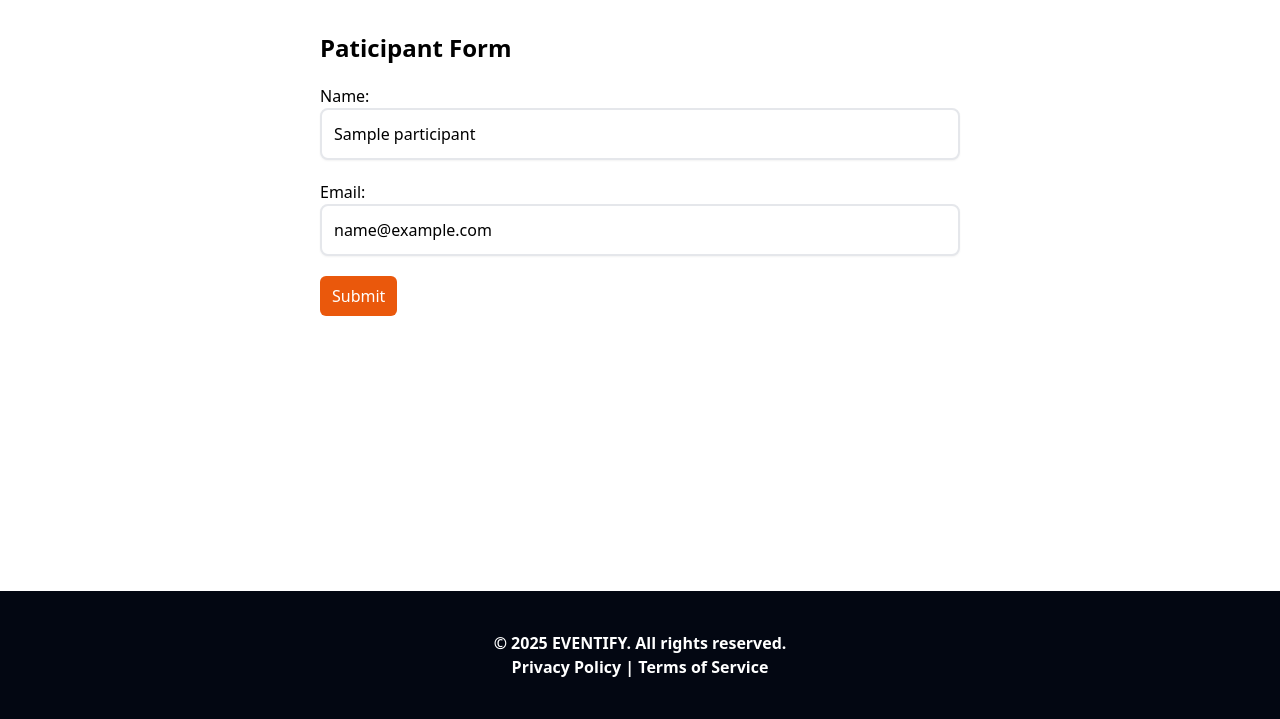
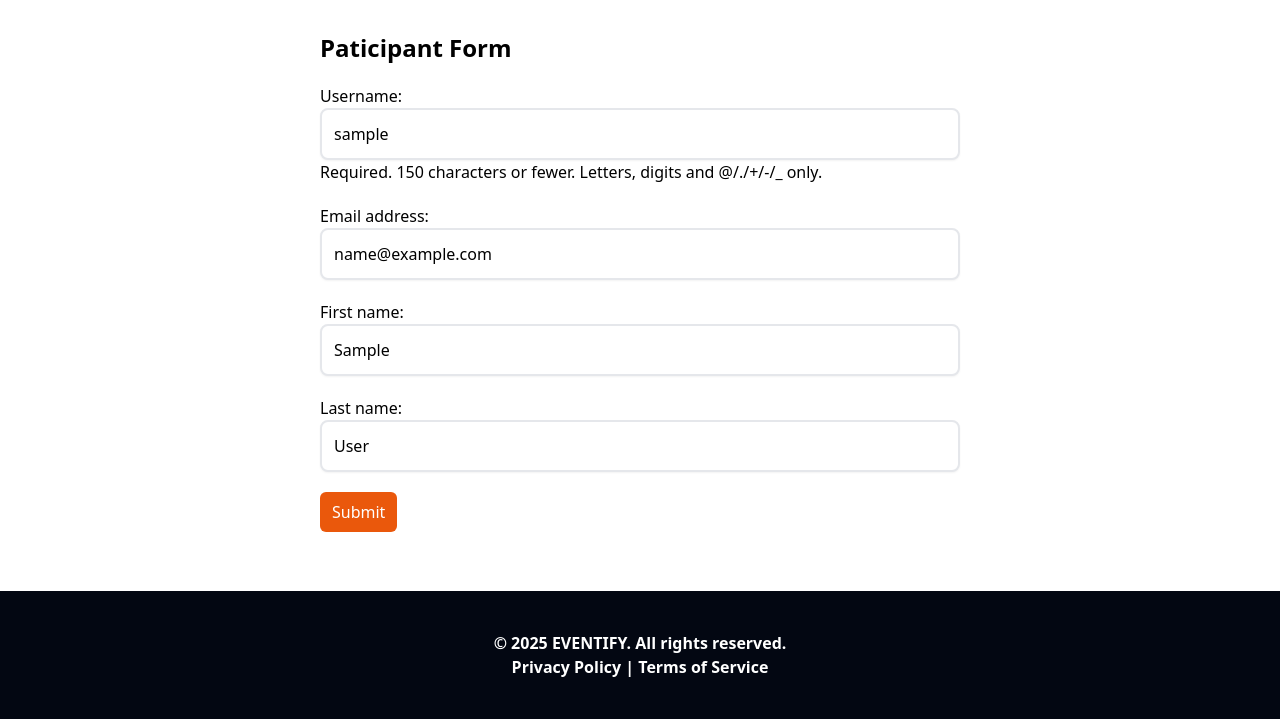
Before and after one commit to mashukabashar/Event-Management-System, a Django app: page /events/update-participant/1/ in a window 1280 px wide. Shown: the part 81-800 px from the top of the page. Run offline with Django 5.2, Linux system fonts and the light colour scheme; tables that the repository leaves empty hold one stand-in row (values such as "Sample post").

Commit message:
3rd push

```diff
--- a/events/admin.py
+++ b/events/admin.py
@@ -1,7 +1,7 @@
 from django.contrib import admin
-from events.models import Participant, Category, Event
+from events.models import Category, Event
 
-admin.site.register(Participant)
+# admin.site.register(Participant)
 admin.site.register(Category)
 admin.site.register(Event)
 
--- a/events/forms.py
+++ b/events/forms.py
@@ -1,5 +1,6 @@
 from django import forms
-from events.models import Participant, Category, Event
+from events.models import Category, Event
+from django.contrib.auth.models import User
 
 class StyledFormMixin:
     """ Mixing to apply style to form field"""
@@ -64,11 +65,21 @@ class CategoryModelForm(StyledFormMixin, forms.ModelForm):
         self.apply_styled_widgets()
 
 
-class ParticipantModelForm(StyledFormMixin, forms.ModelForm):
+# class ParticipantModelForm(StyledFormMixin, forms.ModelForm):
+#     class Meta:
+#         model = Participant
+#         fields = ['name','email']
+
+#     def __init__(self, *arg, **kwarg):
+#         super().__init__(*arg, **kwarg)
+#         self.apply_styled_widgets()
+
+
+class UserForm(StyledFormMixin, forms.ModelForm):
     class Meta:
-        model = Participant
-        fields = ['name','email']
+        model = User
+        fields = ['username', 'email', 'first_name', 'last_name']
 
-    def __init__(self, *arg, **kwarg):
-        super().__init__(*arg, **kwarg)
+    def __init__(self, *args, **kwargs):
+        super().__init__(*args, **kwargs)
         self.apply_styled_widgets()
--- a/events/models.py
+++ b/events/models.py
@@ -1,13 +1,5 @@
 from django.db import models
-
-class Participant(models.Model):
-    name = models.CharField(max_length=100)
-    email = models.EmailField(unique=True)
-
-    def __str__(self):
-        return self.name
-
-
+from django.contrib.auth.models import User, Group
 
 
 class Category(models.Model):
@@ -29,7 +21,7 @@ class Event(models.Model):
         related_name="event"
     )
 
-    participants=models.ManyToManyField(Participant, related_name="events")
+    participants=models.ManyToManyField(User, related_name="events")
     name = models.CharField(max_length=200)
     description = models.TextField()
     date = models.DateField()
--- a/events/templates/dashboard.html
+++ b/events/templates/dashboard.html
@@ -287,7 +287,7 @@
         <div class="bg-white p-8 flex flex-col justify-center shadow-xl rounded-md">
 
             <div>
-                <div class="text-gray-500 text-xl font-bold mb-2">Name: {{ p.name }}</div>
+                <div class="text-gray-500 text-xl font-bold mb-2">Name: {{ p.first_name }}</div>
             </div>
 
             <div class="text-gray-500 text-sm font-bold mb-2">Email: {{ p.email }}</div>
--- a/events/templates/eventdetails.html
+++ b/events/templates/eventdetails.html
@@ -86,7 +86,7 @@
         {% if event.participants.all %}
           <div class="grid grid-cols-1 md:grid-cols-3 lg:grid-cols-4 xl:grid-cols-4 2xl:grid-cols-4 gap-4">
             {% for participant in event.participants.all %}
-              <div class="bg-gray-950 text-white px-4 py-2 rounded font-bold text-sm">{{ participant.name }}</div>
+              <div class="bg-gray-950 text-white px-4 py-2 rounded font-bold text-sm">{{ participant.get_full_name }}</div>
             {% endfor %}
           </div>
         {% else %}
--- a/events/views.py
+++ b/events/views.py
@@ -1,11 +1,12 @@
 from django.shortcuts import render, redirect
 from django.http import HttpResponse
-from events.forms import EventModelForm, CategoryModelForm, ParticipantModelForm
-from events.models import Category, Event, Participant
+from events.forms import EventModelForm, CategoryModelForm, UserForm
+from events.models import Category, Event
 from datetime import date
 from django.db.models import Q, Count, Max, Min, Avg
 from django.contrib import messages
 from django.utils.timezone import localdate
+from django.contrib.auth.models import User
 
 
 def home(request):
@@ -58,7 +59,7 @@ def dashboard(request):
     type=request.GET.get('type','all')
 
     events=Event.objects.select_related("category").prefetch_related("participants").all()
-    participant=Participant.objects.prefetch_related('events')
+    participant=User.objects.prefetch_related('events')
     categories = Category.objects.prefetch_related('event')
 
     counts = Event.objects.aggregate(
@@ -68,7 +69,7 @@ def dashboard(request):
         today_event=Count('id', filter=Q(date=date.today())),
     )
 
-    unique_participant_count = Participant.objects.distinct().aggregate(total=Count('id'))
+    unique_participant_count = User.objects.distinct().aggregate(total=Count('id'))
     total_categories=Category.objects.aggregate(total=Count('id'))
 
     base_query=Event.objects.select_related("category").prefetch_related("participants")
@@ -86,7 +87,7 @@ def dashboard(request):
         events=base_query.filter(Q(date=date.today()))
 
     elif type=="total_participants":
-        participant=Participant.objects.distinct().annotate(total=Count('events'))
+        participant=User.objects.distinct().annotate(total=Count('events'))
 
     elif type=='category':
         categories=Category.objects.prefetch_related('event')
@@ -135,10 +136,10 @@ def create_category(request):
 
 def create_participant(request):
 
-    form = ParticipantModelForm()
+    form = UserForm()
 
     if request.method == "POST":
-        form = ParticipantModelForm(request.POST)
+        form = UserForm(request.POST)
 
         if form.is_valid():
 
@@ -190,12 +191,12 @@ def update_category(request, id):
 
 def update_participant(request, id):
 
-    participant=Participant.objects.get(id=id)
+    participant=User.objects.get(id=id)
 
-    form = ParticipantModelForm(instance=participant)
+    form = UserForm(instance=participant)
 
     if request.method == "POST":
-        form = ParticipantModelForm(request.POST, instance=participant)
+        form = UserForm(request.POST, instance=participant)
 
         if form.is_valid():
 
@@ -236,7 +237,7 @@ def delete_category(request, id):
 def delete_participant(request, id):
 
     if request.method == "POST":
-        participant=Participant.objects.get(id=id)
+        participant=User.objects.get(id=id)
         participant.delete()
 
         messages.success(request,'Participant Deleted Successfully')
```
Also changed, not shown: event_management/settings.py (+19 -19 lines), events/migrations/0001_initial.py, events/templates/participant_form.html (line endings or trailing spaces).
